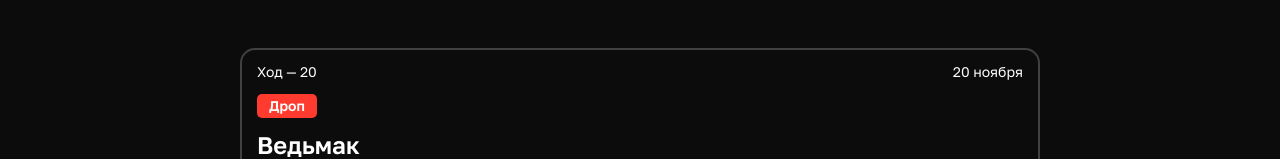
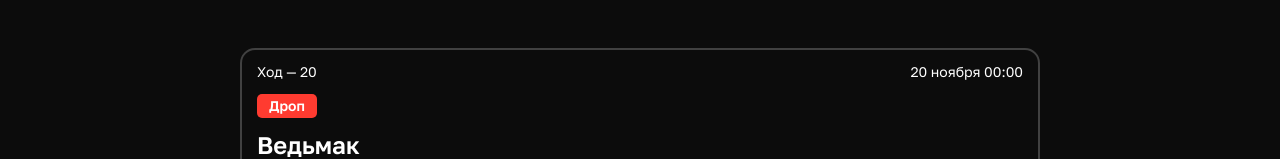
Before and after one commit to i7d3v3l0p3r/aukus-frontend, a React (Create React App) app: page /players/lasqa in a window 1280 px wide. Shown: the part 594-753 px from the top of the page. Built offline with nearby package versions, Linux system fonts and the light colour scheme.

Commit message:
Add move card time

```diff
--- a/src/pages/player/components/MoveCard.tsx
+++ b/src/pages/player/components/MoveCard.tsx
@@ -164,7 +164,12 @@ function formatDate(dateString: string) {
   const day = date.getDate()
   const month = date.toLocaleString('ru-RU', { month: 'long' })
   const monthFixed = month.slice(0, -1) + 'я'
-  return `${day} ${monthFixed}`
+
+  const hour = date.getHours()
+  const paddedHour = hour.toString().padStart(2, '0')
+  const minute = date.getMinutes()
+  const paddedMinute = minute.toString().padStart(2, '0')
+  return `${day} ${monthFixed} ${paddedHour}:${paddedMinute}`
 }
 
 // Function to make URLs clickable and preserve line breaks
```
